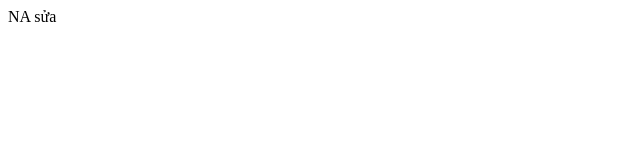
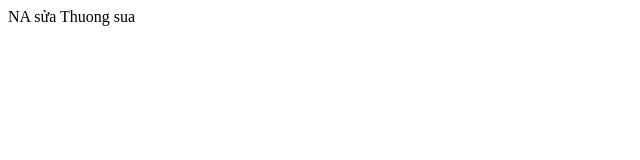
Before and after one commit to nhuanh9/my-FE-web, a plain HTML site: page index.html in a window 1280 px wide. Shown: the whole page, without its empty margins (0-640 px from the left). Drawn offline with Linux system fonts and the light colour scheme.

Commit message:
thuong gui

```diff
--- a/index.html
+++ b/index.html
@@ -9,5 +9,6 @@
 </head>
 <body>
 NA sửa
+Thuong sua
 </body>
 </html>
```
